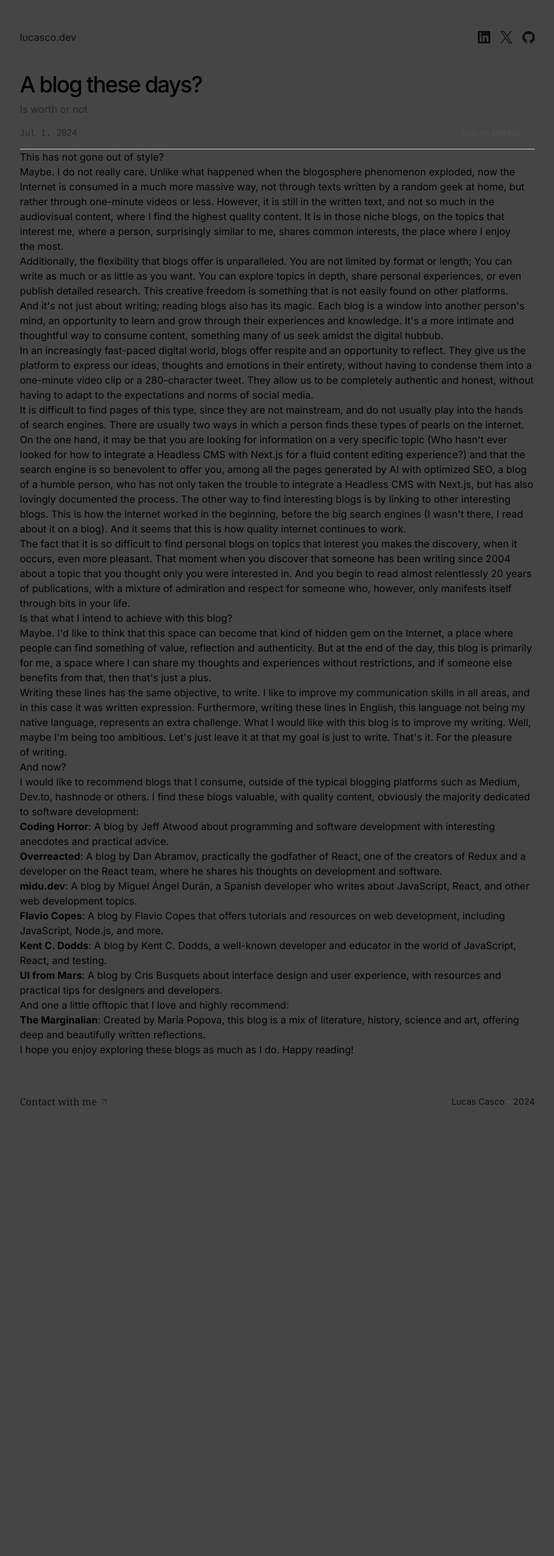
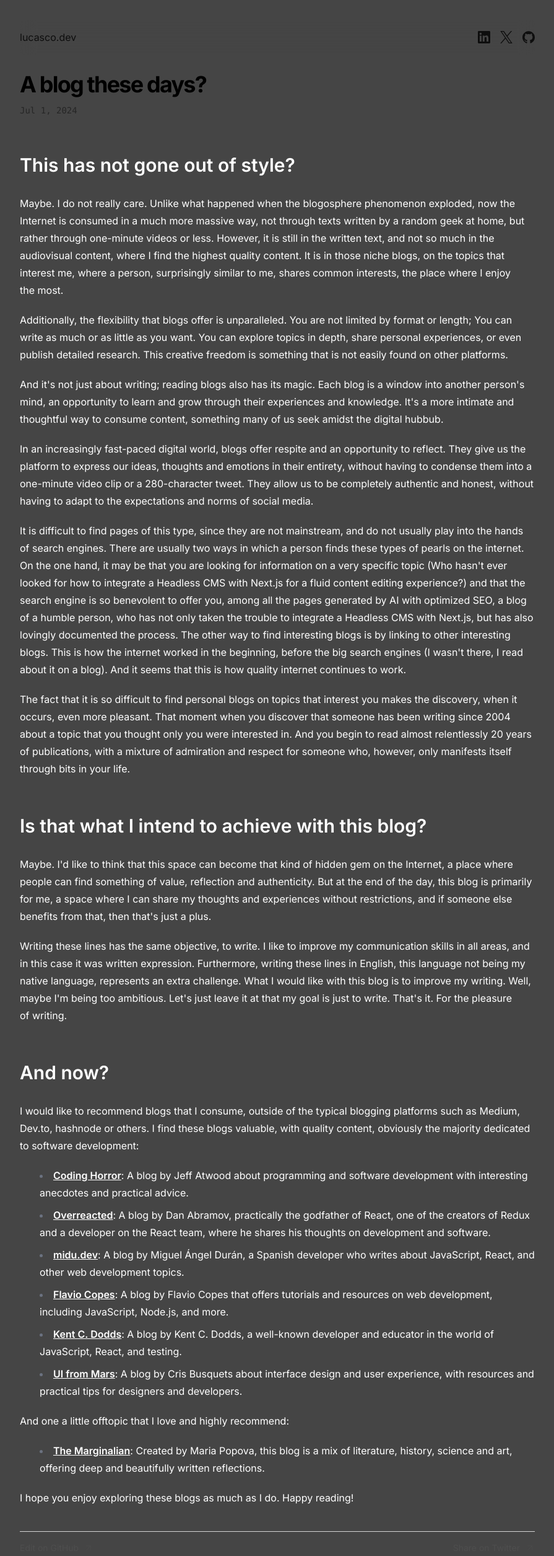
Before and after one commit to isaias-alt/lucasco.dev, a Next.js app: page /blog/a-blog-these-days in a window 1280 px wide. Shown: the top 2510 px of the page at 62% size, without its empty margins (192-1087 px from the left). Before the commit the page ends 1821 px from the top, so only its background shows below. Built offline with nearby package versions, Linux system fonts and the light colour scheme.

Commit message:
add styles for posts

```diff
--- a/package.json
+++ b/package.json
@@ -9,6 +9,7 @@
     "lint": "next lint"
   },
   "dependencies": {
+    "@tailwindcss/typography": "^0.5.13",
     "gray-matter": "4.0.3",
     "markdown-to-jsx": "7.4.7",
     "next": "14.2.4",
--- a/src/app/blog/[slug]/page.tsx
+++ b/src/app/blog/[slug]/page.tsx
@@ -4,7 +4,6 @@ import matter from 'gray-matter'
 import { formatDate } from '@/utils/date'
 import ArrowRightUp from '@/components/icons/ArrowRightUp'
 import { Metadata } from 'next'
-import Footer from '@/components/Footer'
 import Header from '@/components/Header'
 import Markdown from 'markdown-to-jsx'
 
@@ -54,21 +53,29 @@ export async function generateMetadata({ params }: { params: { slug: string } })
 const Post = async ({ params }: { params: { slug: string } }) => {
   const postData = await getPostData(params.slug)
 
+  const twitterText = `I just read "${postData.title}" by @lucascodev. \n\nCheck it out! https://lucasco.dev/blog/${postData.slug}`
+  const editOnGitHubUrl = `https://github.com/isaias-alt/lucasco.dev/blob/main/src/posts/${postData.slug}/index.md`
+  const shareOnTwitterUrl = `https://twitter.com/intent/tweet?text=${encodeURIComponent(twitterText)}`
+
   return (
     <main className="max-w-4xl mx-auto p-8">
       <Header />
       <div className="mt-7 flex flex-col space-y-2">
-        <h2 className="text-3xl font-medium tracking-tighter md:text-4xl">{postData.title}</h2>
-        <p className="text-neutral-800 dark:text-neutral-400">{postData.description}</p>
+        <h1 className="font-bold tracking-tighter md:text-4xl">{postData.title}</h1>
       </div>
-      <div className="flex items-center justify-between border-b border-neutral-300 py-4 text-sm dark:border-neutral-800">
-        <div className="flex items-center space-x-3">
-          <time className="flex items-center space-x-2 text-neutral-800 dark:text-neutral-400" dateTime={postData.date}>
+      <div className="flex items-center justify-between pt-3 text-sm ">
+        <div className="flex items-center">
+          <time className="flex items-center text-neutral-800 dark:text-neutral-400" dateTime={postData.date}>
             <span className="font-mono">{formatDate(postData.date)}</span>
           </time>
         </div>
+      </div>
+      <article className="pb-5 prose w-full max-w-full text-pretty">
+        <Markdown>{postData.content}</Markdown>
+      </article>
+      <div className='flex items-center justify-between border-t border-neutral-300 pt-4 text-sm dark:border-neutral-800'>
         <a
-          href={`https://github.com/isaias-alt/lucasco.dev/blob/main/src/posts/${postData.slug}/index.md`}
+            href={editOnGitHubUrl}
             className="flex items-center space-x-1 text-neutral-600 transition-colors duration-200 ease-in-out hover:text-neutral-900 dark:text-neutral-400 dark:hover:text-white"
             target="_blank"
             rel="noopener noreferrer"
@@ -82,11 +89,22 @@ const Post = async ({ params }: { params: { slug: string } }) => {
               />
             </span>
           </a>
+          <a
+            href={shareOnTwitterUrl}
+            className="flex items-center space-x-1 text-neutral-600 transition-colors duration-200 ease-in-out hover:text-neutral-900 dark:text-neutral-400 dark:hover:text-white"
+            target="_blank"
+            rel="noopener noreferrer"
+          >
+            <span className="opacity-70 duration-200 group-hover:translate-x-[2px] group-hover:opacity-100">
+              Share on Twitter
+            </span>
+            <span className="opacity-70 duration-200 group-hover:translate-x-[2px] group-hover:opacity-100">
+              <ArrowRightUp
+                className="w-4 h-4 ml-1"
+              />
+            </span>
+          </a>
       </div>
-      <article className="pb-5 prose prose-neutral prose-quoteless w-full max-w-full text-pretty">
-        <Markdown>{postData.content}</Markdown>
-      </article>
-      <Footer />
     </main>
   )
 }
--- a/src/app/globals.css
+++ b/src/app/globals.css
@@ -11,3 +11,30 @@ html {
   font-family: system-ui, sans-serif;
   scroll-behavior: smooth;
 }
+
+.prose {
+  h2 {
+    @apply text-3xl text-white font-semibold;
+  }
+  p {
+    @apply text-white;
+  }
+  a {
+    @apply text-white;
+  }
+  li {
+    @apply text-white;
+  }
+  ol {
+    @apply list-disc list-inside; /* Estilo para listas desordenadas y ordenadas */
+  }
+  ul {
+    @apply list-disc list-inside; /* Estilo para listas desordenadas y ordenadas */
+  }
+  pre {
+    @apply overflow-auto text-neutral-800 dark:text-neutral-400 bg-neutral-100 dark:bg-neutral-800 rounded-lg p-4 mb-4; /* Estilo para bloques de código */
+  }
+  code {
+    @apply text-neutral-900 dark:text-neutral-100 bg-neutral-100 dark:bg-neutral-800 rounded p-1; /* Estilo para texto de código en línea */
+  }
+}
--- a/tailwind.config.ts
+++ b/tailwind.config.ts
@@ -15,6 +15,6 @@ const config: Config = {
       },
     },
   },
-  plugins: [],
+  plugins: [require('@tailwindcss/typography')],
 };
 export default config;
```
Also changed, not shown: 1 other file (tests, documents, lock files or other folders). Lines whose indentation alone changed are shown as unchanged.
